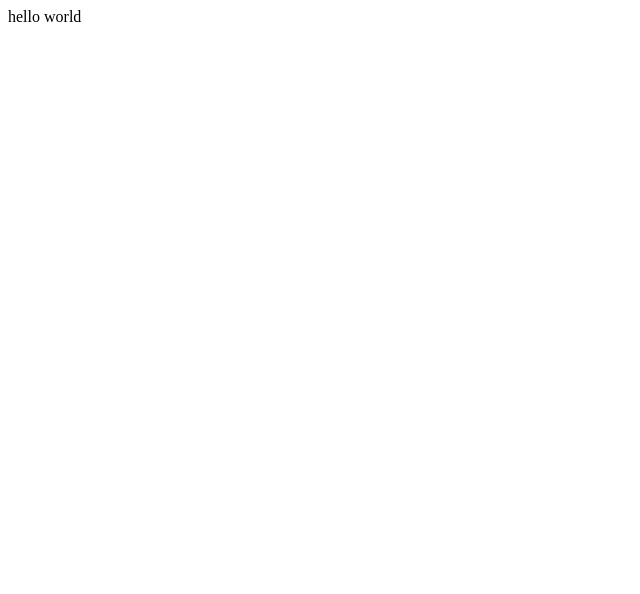
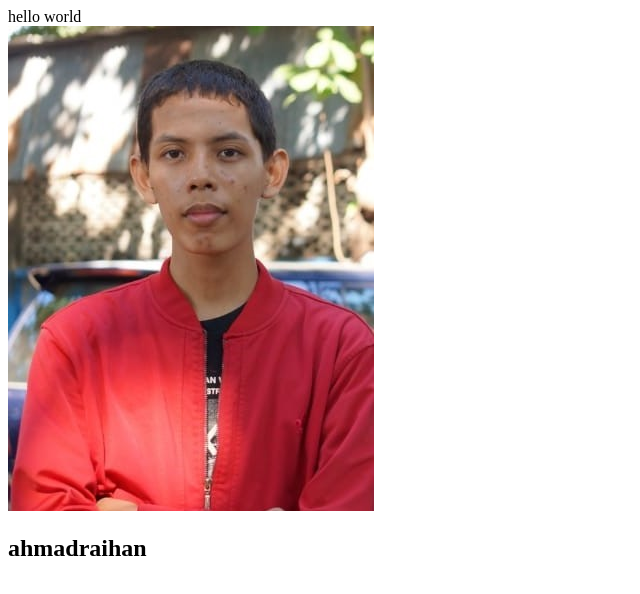
Before and after one commit to raihan1801-oss/ahmad_raihan_60900118018, a plain HTML site: page index.html in a window 1280 px wide. Shown: the whole page, without its empty margins (0-640 px from the left). Drawn offline with Linux system fonts and the light colour scheme.

Commit message:
no message

```diff
--- a/index.html
+++ b/index.html
@@ -6,5 +6,8 @@
     <body>
         hello world
     </body>
-
+    <div>
+    <img src="images/ahmadraihan.jpg" alt="profile image">
+    <h2>ahmadraihan</h2>
+    </div>
 </html>
```
Also changed, not shown: images/ahmadraihan.jpg (added).
